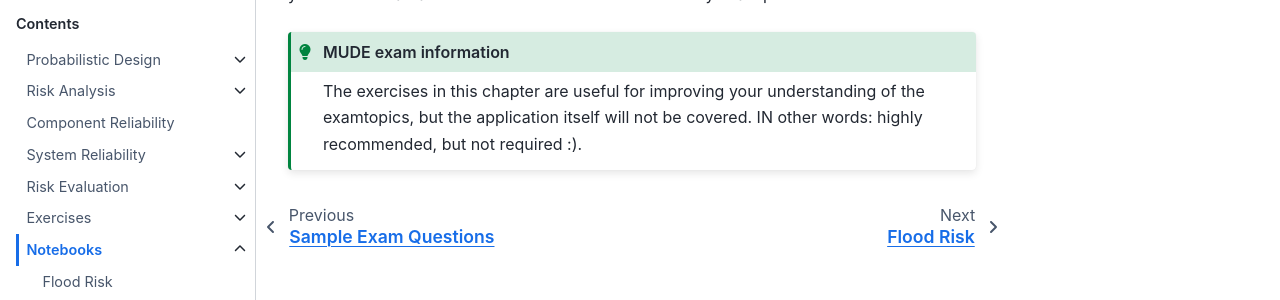
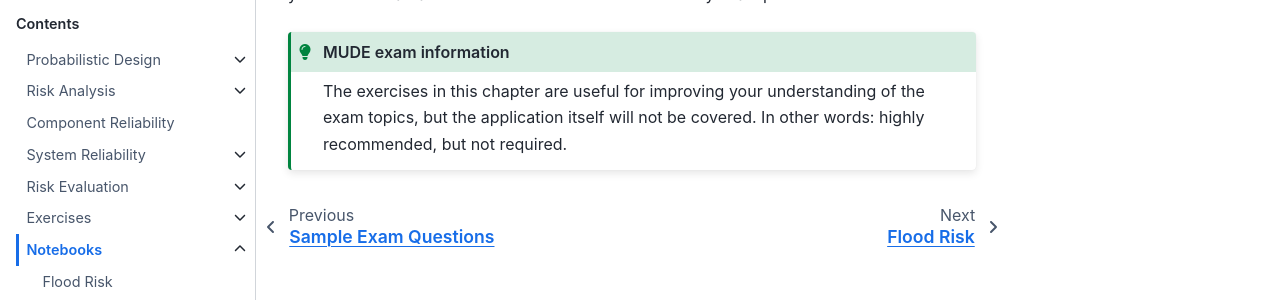
Before and after one commit to TUDelft-CITG/MUDE, a Jupyter Book: the page built from book/notebooks/overview.md, in a window 1280 px wide. Shown: the part 233-533 px from the top of the page. Built offline with Jupyter Book 1.0.4 settings and Sphinx 7.4.7 and the Sphinx Book theme 1.1.4, drawn with Linux system fonts in a browser that asks for light colours.

Commit message:
update link text and overview typo

````diff
--- a/book/notebooks/overview.md
+++ b/book/notebooks/overview.md
@@ -4,5 +4,5 @@ This chapter contains notebooks that can be used to put your risk and reliabilit
 
 ```{admonition} MUDE exam information
 :class: tip
-The exercises in this chapter are useful for improving your understanding of the examtopics, but the application itself will not be covered. IN other words: highly recommended, but not required :).
+The exercises in this chapter are useful for improving your understanding of the exam topics, but the application itself will not be covered. In other words: highly recommended, but not required.
 ```
````
Also changed, not shown: book/notebooks/Exercise_Flood_Risk_Render.ipynb.
